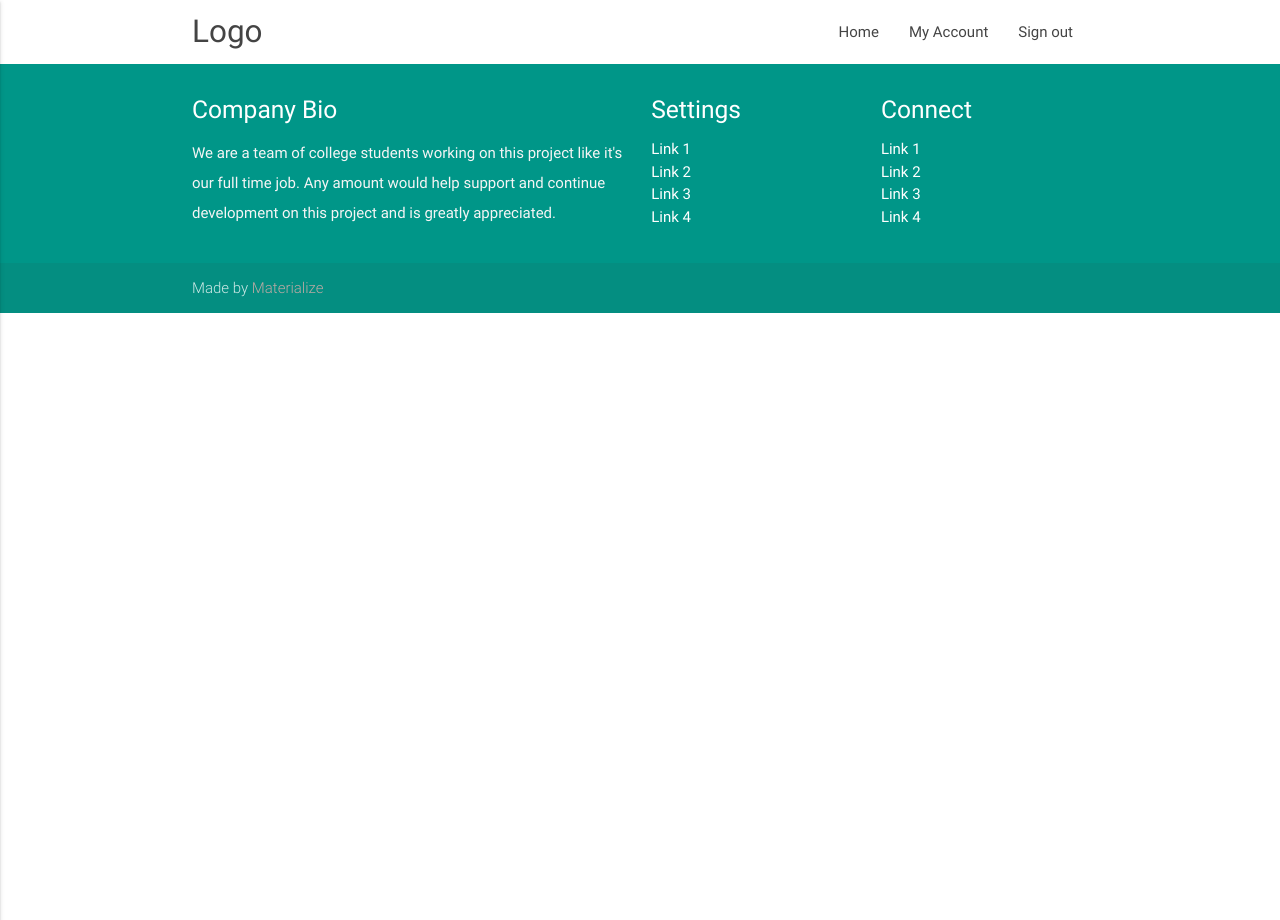
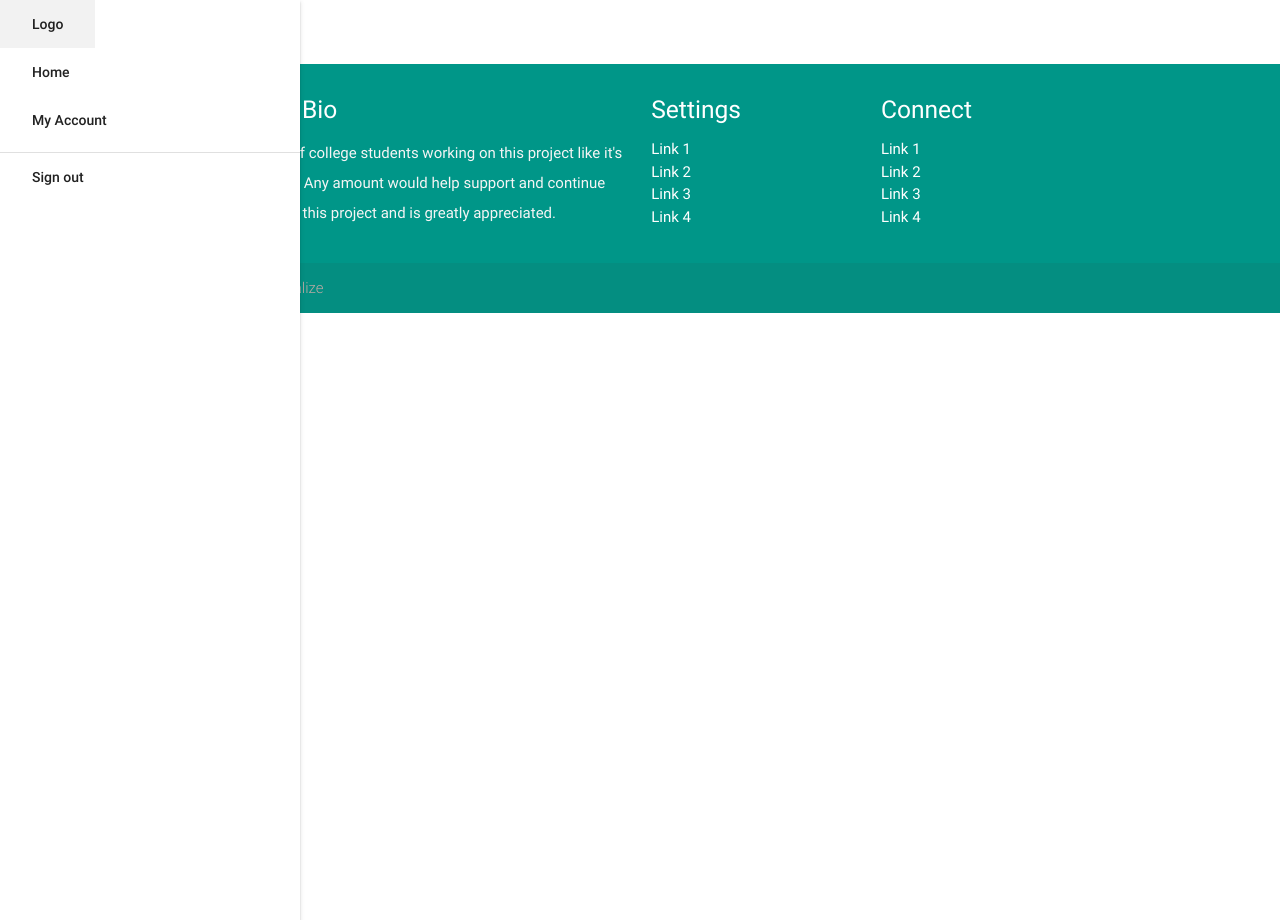
Before and after one commit to Bl3izingard/ci-materialize, a CodeIgniter app: page /database/index.php/account/me in a window 1280 px wide. Run offline with CodeIgniter, Linux system fonts and the light colour scheme; the visitor is signed in with stand-in values (Sample User, id 1); some libraries are stand-ins or nearby versions.

Commit message:
Modification du menu principal

```diff
--- a/application/views/template/header.php
+++ b/application/views/template/header.php
@@ -4,19 +4,16 @@ defined ( 'BASEPATH' ) or exit ( 'No direct script access allowed' );
 <header>
 
 	<?php
-		if($this->toolbox->is_logged()) :
+	if ($this->toolbox->is_logged ())
+	:
 		?>
 		<!-- MENU PRINCIPAL (Connecté) -->
 	<nav class="white" role="navigation">
 		<div class="nav-wrapper container">
-				<a id="logo-container" href="#" class="brand-logo">Logo</a>
-				<ul class="right hide-on-med-and-down">
-					<li><a href="<?php echo base_url(); ?>">Home</a></li>
-					<li><a href="<?php echo base_url('account/me'); ?>">My Account</a></li>
-					<li><a href="<?php echo base_url("signout"); ?>">Sign out</a></li>
-				</ul>
-
-				<ul id="nav-mobile" class="side-nav">
+			<ul id="nav-mobile" class="side-nav fixed">
+				<li class="logo"><a id="logo-container" href="#" class="brand-logo">Logo</a>
+					<object id="front-page-logo" type="image/svg+xml"
+						data="res/materialize.svg">Your browser does not support SVG</object></li>
 				<li><a href="<?php echo base_url(); ?>">Home</a></li>
 				<li><a href="<?php echo base_url('account/me'); ?>">My Account</a></li>
 				<li><div class="divider"></div></li>
@@ -27,7 +24,9 @@ defined ( 'BASEPATH' ) or exit ( 'No direct script access allowed' );
 		</div>
 	</nav>
 	<?php
-		else :
+
+	else
+	:
 		?>
 		<!-- MENU PRINCIPAL (Non connnecté) -->
 	<nav class="white" role="navigation">
```
Lines whose indentation alone changed are shown as unchanged.
